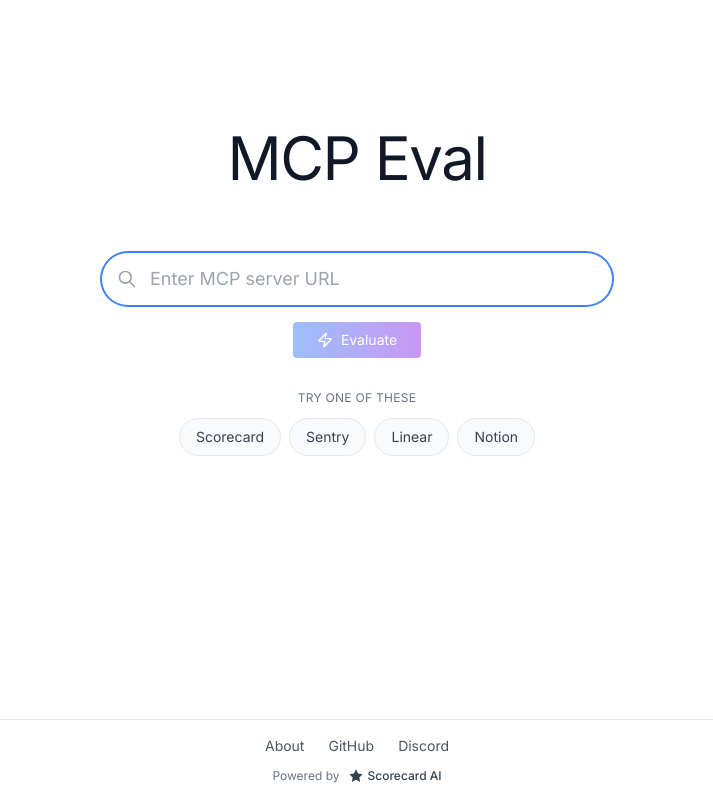
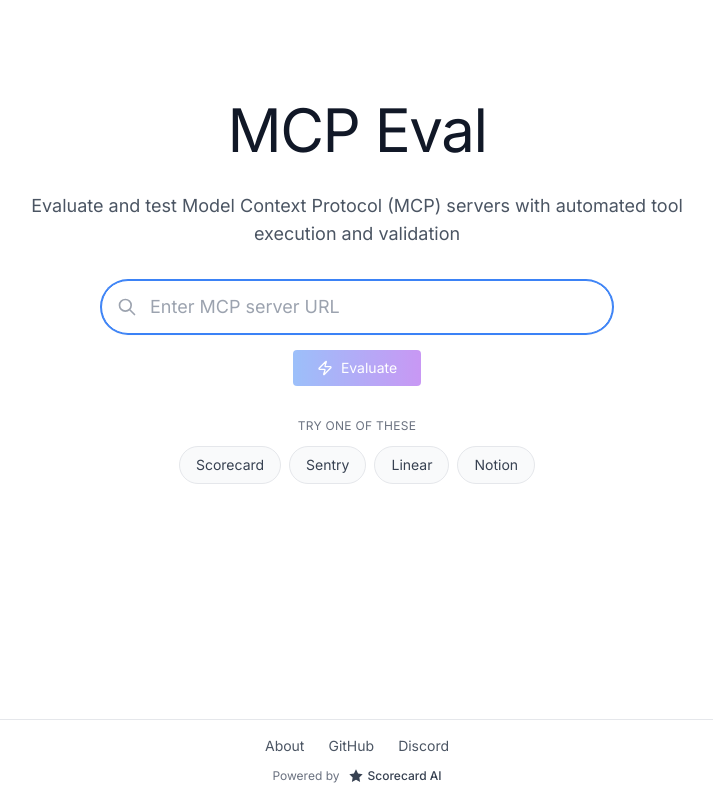
Before and after one commit to scorecard-ai/mcp-eval, a Next.js app in the folder mcp-eval-site/: page / in a window 1280 px wide. Shown: the whole page, without its empty margins (283-996 px from the left). Built offline with nearby package versions, Linux system fonts and the light colour scheme.

Commit message:
copy tweaks

```diff
--- a/mcp-eval-site/app/page.tsx
+++ b/mcp-eval-site/app/page.tsx
@@ -34,6 +34,9 @@
           <h1 className="text-6xl font-normal text-gray-900 mb-8 tracking-tight">
             MCP Eval
           </h1>
+          <p className="text-lg text-gray-600 max-w-2xl mx-auto">
+            Evaluate and test Model Context Protocol (MCP) servers with automated tool execution and validation
+          </p>
         </div>
 
         {/* Google-style search box */}
```
